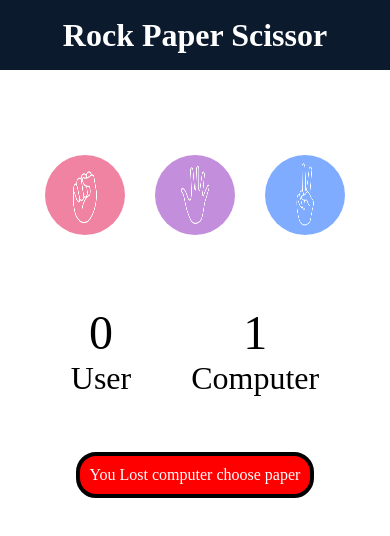
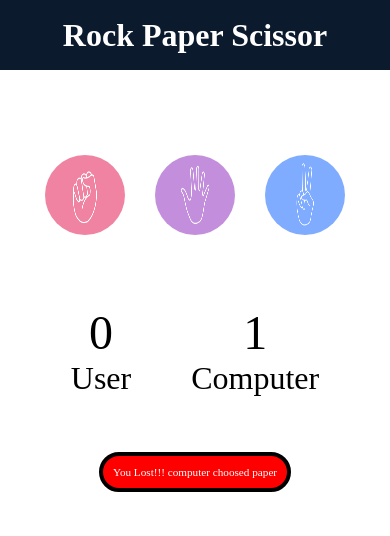
Before and after one commit to pritamzzziscoding/rock-paper-scissor, a plain HTML site: page index.html in a window 390 px wide. Both pictures are taken after a click on the picture 85 px from the left and 195 px from the top of the page. Drawn offline with nearby package versions, Linux system fonts and the light colour scheme.

Commit message:
optimised code

```diff
--- a/index.js
+++ b/index.js
@@ -7,7 +7,6 @@ function getRandomElement(arr){
     const randomIndex = Math.floor(Math.random() * arr.length);
     return arr[randomIndex];
 }
-
 
 function result(userSelect, compSelect){
     let userWin = true;
@@ -25,11 +24,11 @@ function result(userSelect, compSelect){
     }
 
     if(userWin === true){
-        $(".feed").text("You Won computer choose "+compSelect);
+        $(".feed").text("You Won!!! computer choosed "+compSelect);
         $(".feed").css("background-color","green");
         console.log("won");
     }else{
-        $(".feed").text("You Lost computer choose "+compSelect);
+        $(".feed").text("You Lost!!! computer choosed "+compSelect);
         $(".feed").css("background-color","red");
         console.log("Lost");
     }
@@ -37,7 +36,7 @@ function result(userSelect, compSelect){
     scoreUpdation(userWin, userSelect, compSelect);
 }
 
-function scoreUpdation(userWin, userSelect, compSelect){
+function scoreUpdation(userWin){
     if(userWin === true) userScore++;
     else compScore++;
     $(".c-score").text(compScore);
@@ -49,8 +48,5 @@ function scoreUpdation(userWin, userSelect, compSelect){
 $("img").click(function(){
     const userSelect = this.classList[0];
     const compSelect = getRandomElement(mapping);
-
-    console.log(userSelect);
-    console.log(compSelect);
     result(userSelect,compSelect);
 });
--- a/style.css
+++ b/style.css
@@ -104,7 +104,7 @@ img{
     }
 
     .status{
-        font-size: 1rem;
+        font-size: 0.7rem;
     }
 
     .c-score, .u-score{
```
